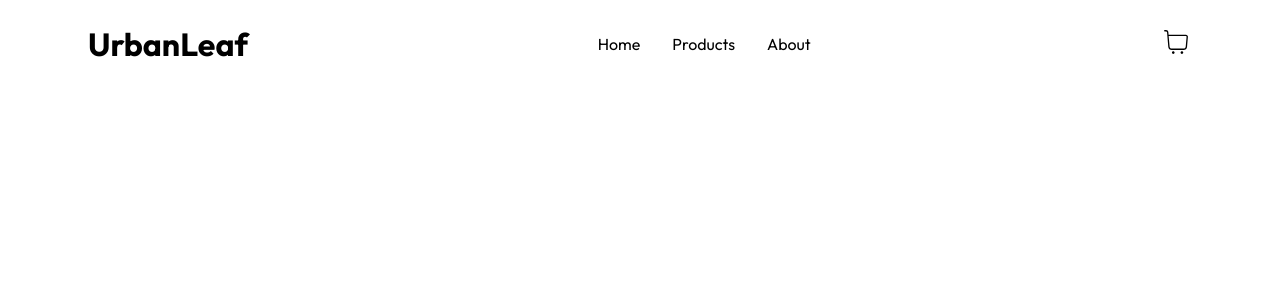
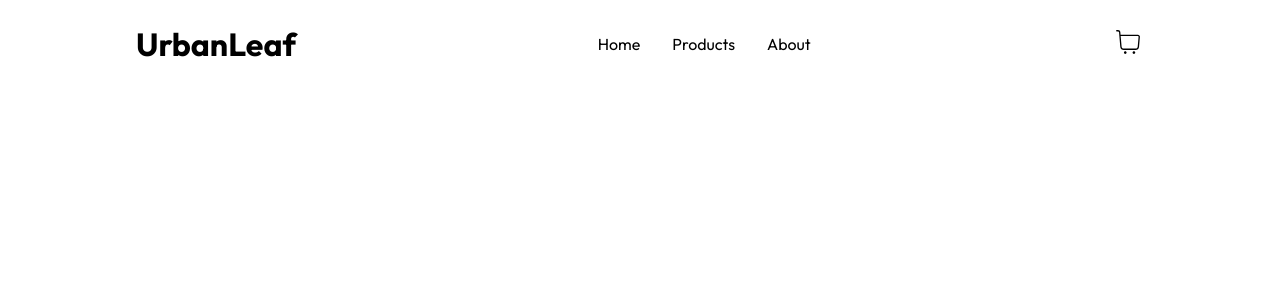
Before and after one commit to AravCS/frontend-ecommerce, a React (Vite) app: page /products in a window 1280 px wide. Shown: the top 300 px of the page. Built offline with nearby package versions, Linux system fonts and the light colour scheme.

Commit message:
added some stuff

```diff
--- a/src/styles/headerStyles.css
+++ b/src/styles/headerStyles.css
@@ -2,8 +2,8 @@
     display: flex;
     justify-content: space-between;
     align-items: center;
-    padding-left: 5em;
-    padding-right: 5em;
+    padding-left: 8em;
+    padding-right: 8em;
     padding-top: 1em;
 }
 
```
